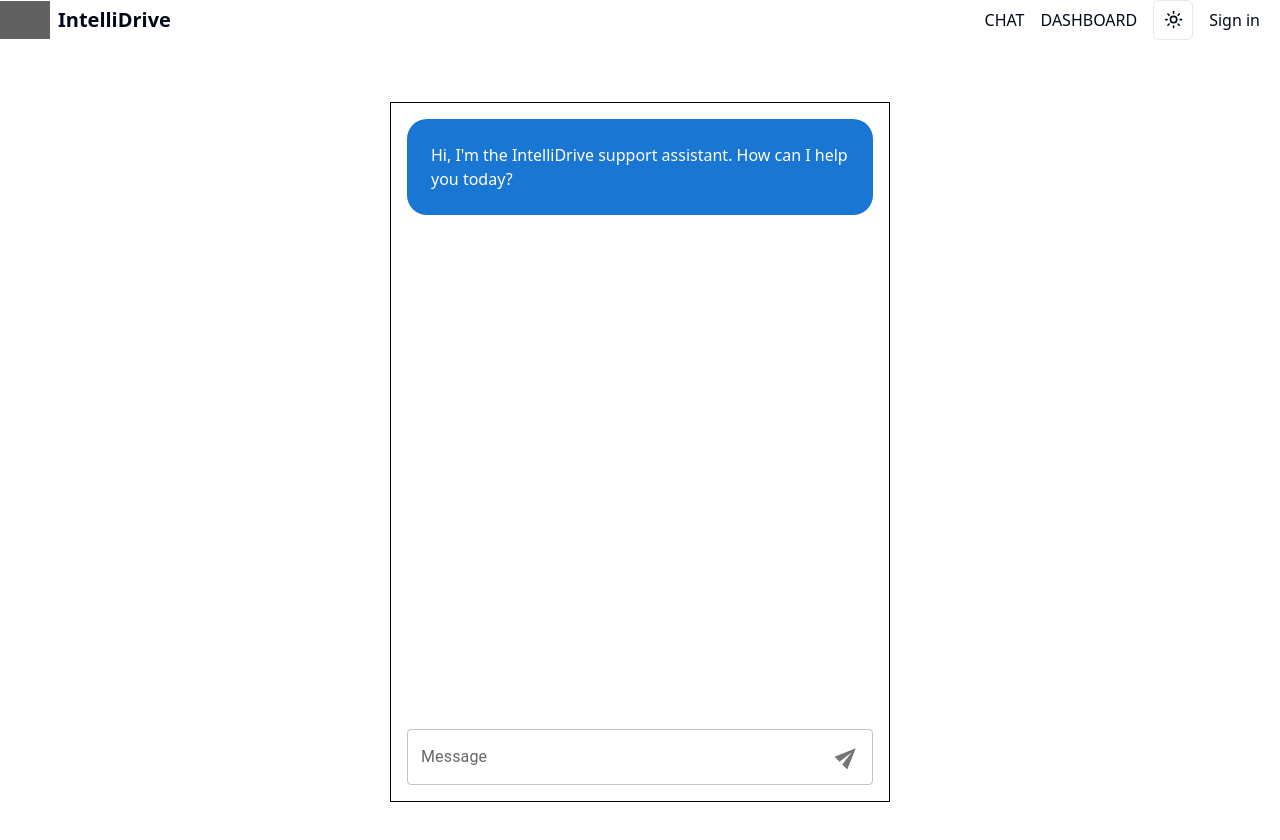
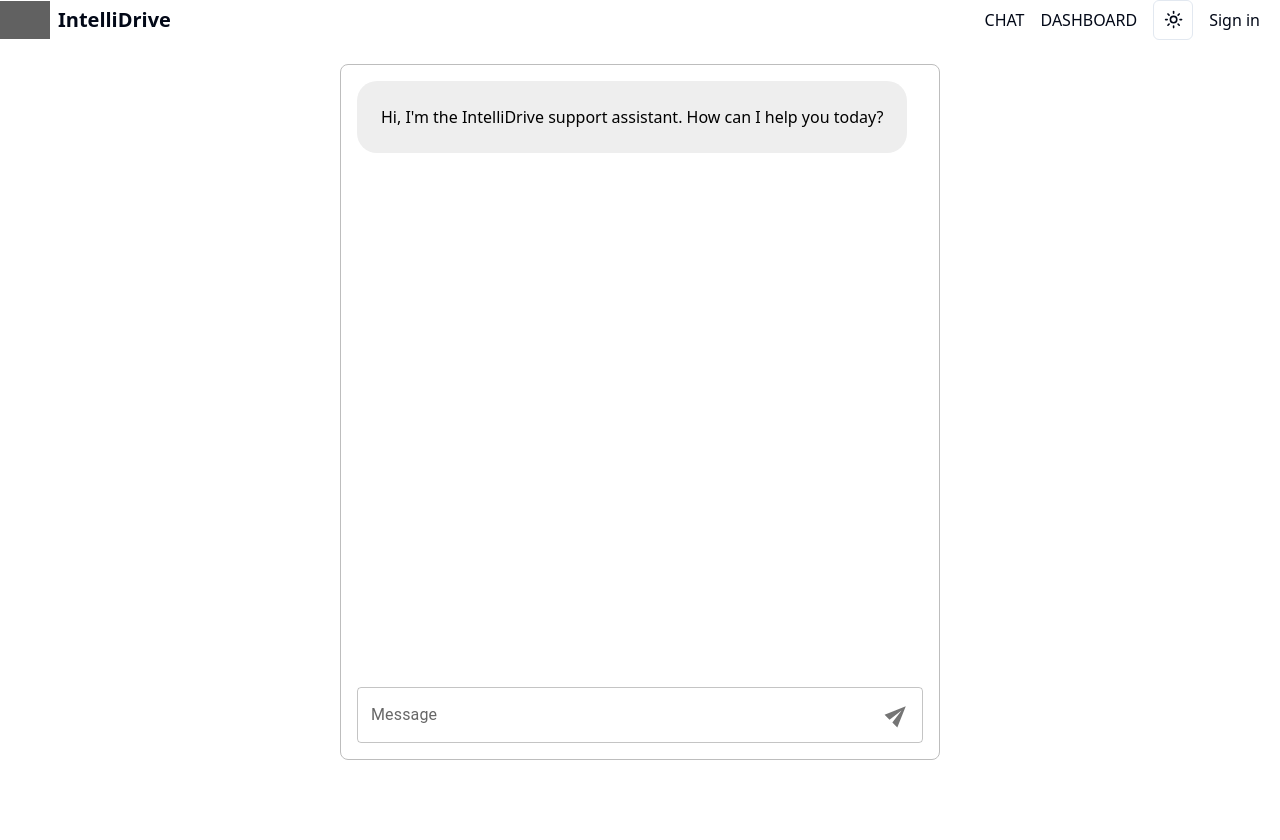
Before and after one commit to stonewerner/IntelliDrive, a Next.js app in the folder intellidrive/: page /chat in a window 1280 px wide. After the commit the page ends 800 px from the top, so only its background shows below. Built offline with nearby package versions, Linux system fonts and the light colour scheme; no server answers; grey boxes are pictures that could not be loaded.

Commit message:
Better style for chat interface

```diff
--- a/intellidrive/app/chat/page.tsx
+++ b/intellidrive/app/chat/page.tsx
@@ -92,7 +92,7 @@ export default function Chat() {
     return (
         <Box
             width="100vw"
-            height="100vh"
+            height="90vh"
             display="flex"
             flexDirection="column"
             justifyContent="center"
@@ -100,9 +100,11 @@ export default function Chat() {
         >
             <Stack
                 direction="column"
-                width="500px"
+                width="600px"
                 height="700px"
-                border="1px solid black"
+                border={1}
+                borderColor={"grey.400"}
+                borderRadius={2}
                 p={2}
                 spacing={3}
                 mt={3}
@@ -127,10 +129,14 @@ export default function Chat() {
                             <Box
                                 bgcolor={
                                     message.role === "assistant"
-                                        ? "primary.main"
-                                        : "secondary.main"
+                                        ? "grey.200"
+                                        : "primary.main"
                                 }
-                                color="white"
+                                color={
+                                    message.role === "assistant"
+                                        ? "black"
+                                        : "white"
+                                }
                                 borderRadius={5}
                                 p={3}
                             >
```
